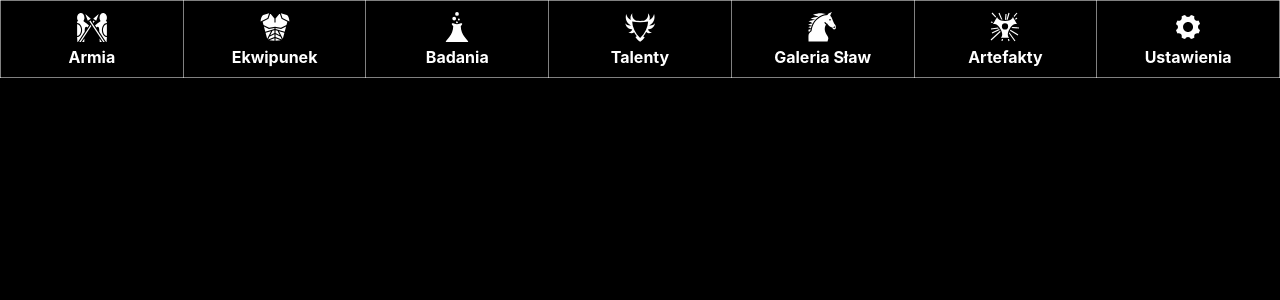
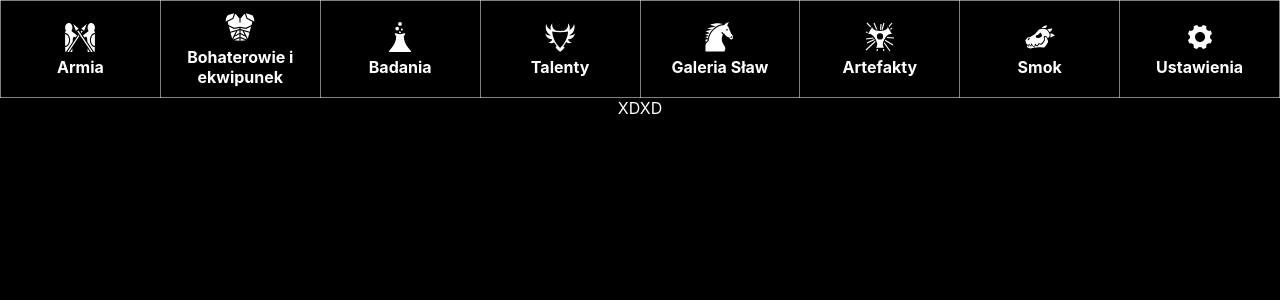
Before and after one commit to przemekpia/TBCalculator, a React (Create React App) app: page / in a window 1280 px wide. Shown: the top 300 px of the page. Built offline with nearby package versions, Linux system fonts and the light colour scheme.

Commit message:
Setting Pages init

```diff
--- a/src/App.js
+++ b/src/App.js
@@ -1,11 +1,13 @@
 import "./App.css";
 import { useState } from "react";
 import SettingsBar from "./components/SettingsBar";
+import ArmySettings from "./components/ArmySettings";
 
 function App() {
   return (
     <div className="App">
       <SettingsBar></SettingsBar>
+      <ArmySettings></ArmySettings>
     </div>
   );
 }
--- /dev/null
+++ b/src/components/ArmySettings.js
@@ -0,0 +1,7 @@
+import React from "react";
+
+const ArmySettings = () => {
+  return <div>XDXD</div>;
+};
+
+export default ArmySettings;
--- a/src/components/SettingsBar.js
+++ b/src/components/SettingsBar.js
@@ -6,6 +6,7 @@ import {
   GiHorseHead,
   GiGlowingArtifact,
   GiGuards,
+  GiDragonHead,
 } from "react-icons/gi";
 
 import { IoIosSettings } from "react-icons/io";
@@ -48,7 +49,7 @@ const SettingsBar = () => {
             </th>
             <th style={thStyle} onClick={() => handlePress("Ekwipunek")}>
               <GiAbdominalArmor style={iconStyle} />
-              <div>Ekwipunek</div>
+              <div>Bohaterowie i ekwipunek</div>
             </th>
             <th style={thStyle} onClick={() => handlePress("Badania")}>
               <GiAcid style={iconStyle} />
@@ -67,6 +68,10 @@ const SettingsBar = () => {
               <div>Artefakty</div>
             </th>
             <th style={thStyle} onClick={() => handlePress("Artefakty")}>
+              <GiDragonHead style={iconStyle} />
+              <div>Smok</div>
+            </th>
+            <th style={thStyle} onClick={() => handlePress("Artefakty")}>
               <IoIosSettings style={iconStyle} />
               <div>Ustawienia</div>
             </th>
```
Also changed, not shown: src/components/ArtifactsSettings.js (added), src/components/DragonSettings.js (added), src/components/HallofFameSettings.js (added), src/components/HeroEquipmentSettings.js (added), src/components/Settings.js (added), src/components/TalentsSettings.js (added), src/components/TechnologiesSettings.js (added), src/data/SpecialistsData.js (added).
